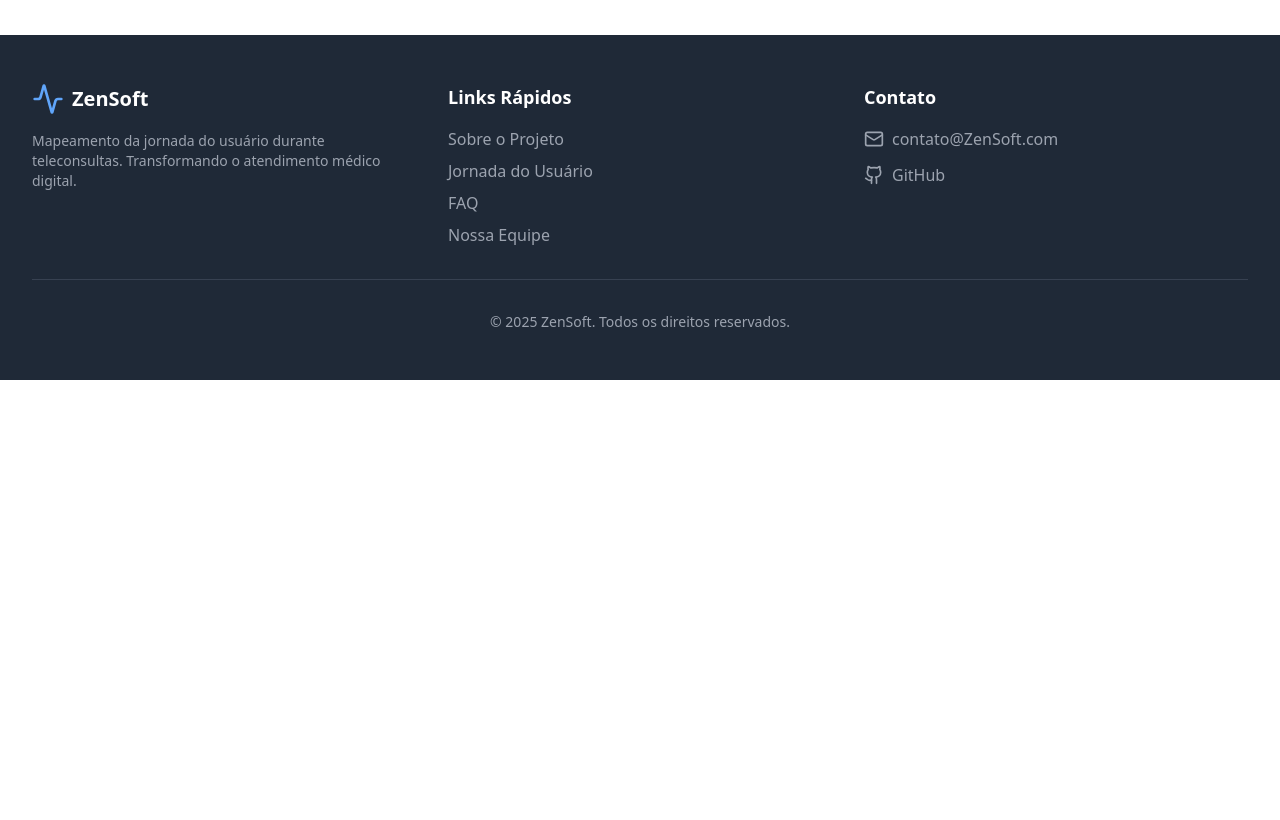
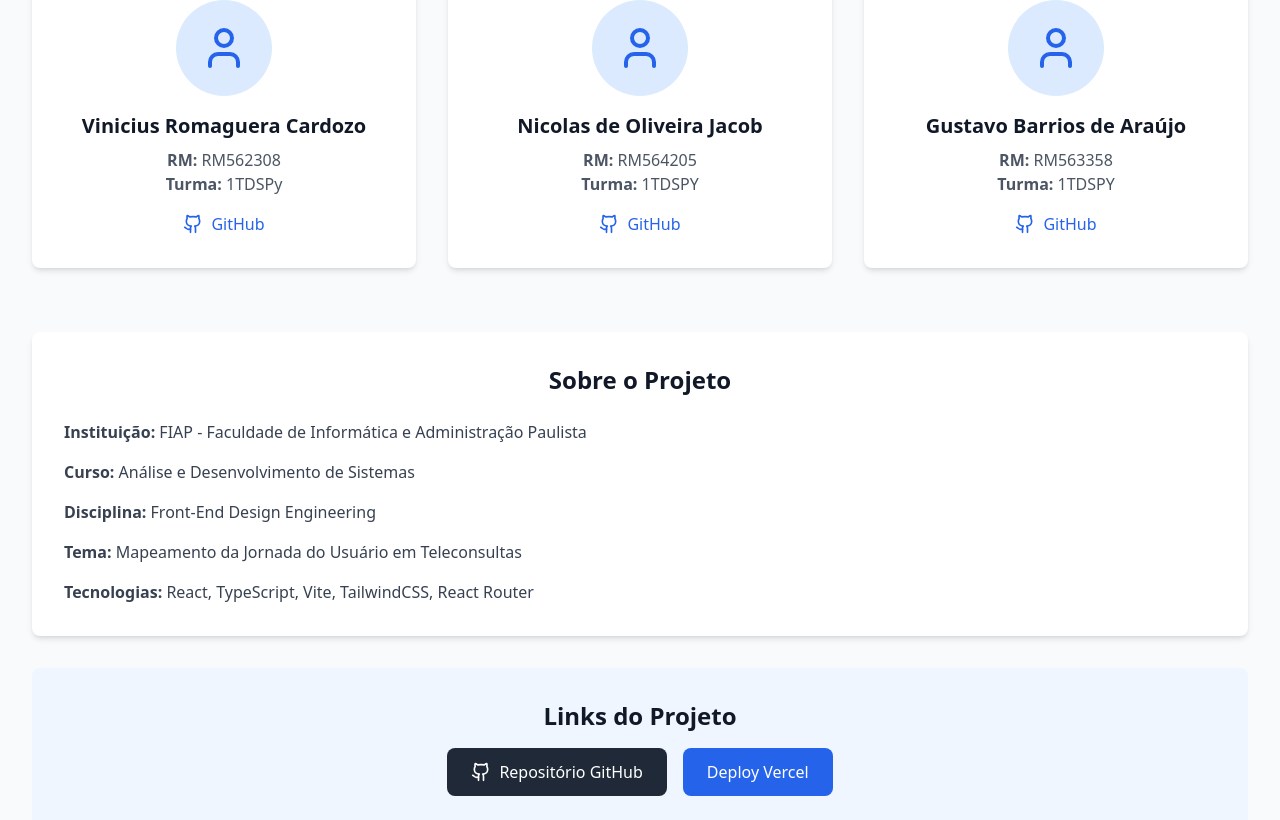
Before and after one commit to ZenSoft-Challegne/Sprint4-front-end, a React (Vite) app in the folder sprint4-challenge/: page /integrantes in a window 1280 px wide. Shown: the part 420-1240 px from the top of the page. Before the commit the page ends 800 px from the top, so only its background shows below. Built offline with nearby package versions, Linux system fonts and the light colour scheme.

Commit message:
feat: adicionando a pagina dos integrantes com seus respectivos nomes.

```diff
--- a/sprint4-challenge/src/pages/Integrantes.tsx
+++ b/sprint4-challenge/src/pages/Integrantes.tsx
@@ -1,6 +1,124 @@
-export default function Integrantes(){
+import { User, Github } from 'lucide-react';
+import type { Integrante } from '../types';
 
-    return(
-        <main></main>
-    );
+export default function Integrantes() {
+  const integrantes: Integrante[] = [
+    {
+      nome: 'Vinicius Romaguera Cardozo',
+      rm: 'RM562308',
+      turma: '1TDSPy',
+      github: 'https://github.com/Vircsss',
+    },
+    {
+      nome: 'Nicolas de Oliveira Jacob',
+      rm: 'RM564205',
+      turma: '1TDSPY',
+      github: 'https://github.com/Nicolas-Jacob',
+    },
+    {
+      nome: 'Gustavo Barrios de Araújo',
+      rm: 'RM563358',
+      turma: '1TDSPY',
+      github: 'https://github.com/Gustavo-B-Araujo',
+    },
+  ];
+
+  return (
+    <div className="min-h-screen bg-gray-50">
+      <section className="bg-gradient-to-r from-blue-600 to-blue-800 text-white py-20">
+        <div className="max-w-7xl mx-auto px-4 sm:px-6 lg:px-8">
+          <h1 className="text-4xl md:text-5xl font-bold mb-6">Nossa Equipe</h1>
+          <p className="text-xl opacity-90 max-w-3xl">
+            Conheça os desenvolvedores responsáveis por este projeto
+          </p>
+        </div>
+      </section>
+
+      <section className="max-w-7xl mx-auto px-4 sm:px-6 lg:px-8 py-16">
+        <div className="grid grid-cols-1 md:grid-cols-2 lg:grid-cols-3 gap-8">
+          {integrantes.map((integrante, index) => (
+            <div
+              key={index}
+              className="bg-white rounded-lg shadow-md p-8 hover:shadow-xl transition-shadow"
+            >
+              <div className="flex flex-col items-center">
+                <div className="w-24 h-24 bg-blue-100 rounded-full flex items-center justify-center mb-4">
+                  <User className="h-12 w-12 text-blue-600" />
+                </div>
+
+                <h3 className="text-xl font-bold text-gray-900 mb-2">{integrante.nome}</h3>
+
+                <div className="text-center mb-4">
+                  <p className="text-gray-600">
+                    <span className="font-semibold">RM:</span> {integrante.rm}
+                  </p>
+                  <p className="text-gray-600">
+                    <span className="font-semibold">Turma:</span> {integrante.turma}
+                  </p>
+                </div>
+
+                {integrante.github && (
+                  <a
+                    href={integrante.github}
+                    target="_blank"
+                    rel="noopener noreferrer"
+                    className="flex items-center space-x-2 text-blue-600 hover:text-blue-800 transition-colors"
+                  >
+                    <Github className="h-5 w-5" />
+                    <span>GitHub</span>
+                  </a>
+                )}
+              </div>
+            </div>
+          ))}
+        </div>
+
+        <div className="mt-16 bg-white rounded-lg shadow-md p-8">
+          <h2 className="text-2xl font-bold text-gray-900 mb-6 text-center">Sobre o Projeto</h2>
+          <div className="space-y-4 text-gray-700">
+            <p>
+              <strong>Instituição:</strong> FIAP - Faculdade de Informática e Administração
+              Paulista
+            </p>
+            <p>
+              <strong>Curso:</strong> Análise e Desenvolvimento de Sistemas
+            </p>
+            <p>
+              <strong>Disciplina:</strong> Front-End Design Engineering
+            </p>
+            <p>
+              <strong>Tema:</strong> Mapeamento da Jornada do Usuário em Teleconsultas
+            </p>
+            <p>
+              <strong>Tecnologias:</strong> React, TypeScript, Vite, TailwindCSS, React Router
+            </p>
+          </div>
+        </div>
+
+        <div className="mt-8 bg-blue-50 rounded-lg p-8">
+          <h2 className="text-2xl font-bold text-gray-900 mb-4 text-center">Links do Projeto</h2>
+          <div className="flex flex-col md:flex-row gap-4 justify-center items-center">
+            <a
+              href="https://github.com/ZenSoft-Challegne/Sprint4-front-end"
+              target="_blank"
+              rel="noopener noreferrer"
+              className="flex items-center space-x-2 px-6 py-3 bg-gray-800 text-white rounded-lg hover:bg-gray-900 transition-colors"
+            >
+              <Github className="h-5 w-5" />
+              <span>Repositório GitHub</span>
+            </a>
+            <a
+              href="https://vercel.com"
+              target="_blank"
+              rel="noopener noreferrer"
+              className="px-6 py-3 bg-blue-600 text-white rounded-lg hover:bg-blue-700 transition-colors"
+            >
+              Deploy Vercel
+            </a>
+
+          </div>
+        </div>
+      </section>
+    </div>
+  );
 }
```
